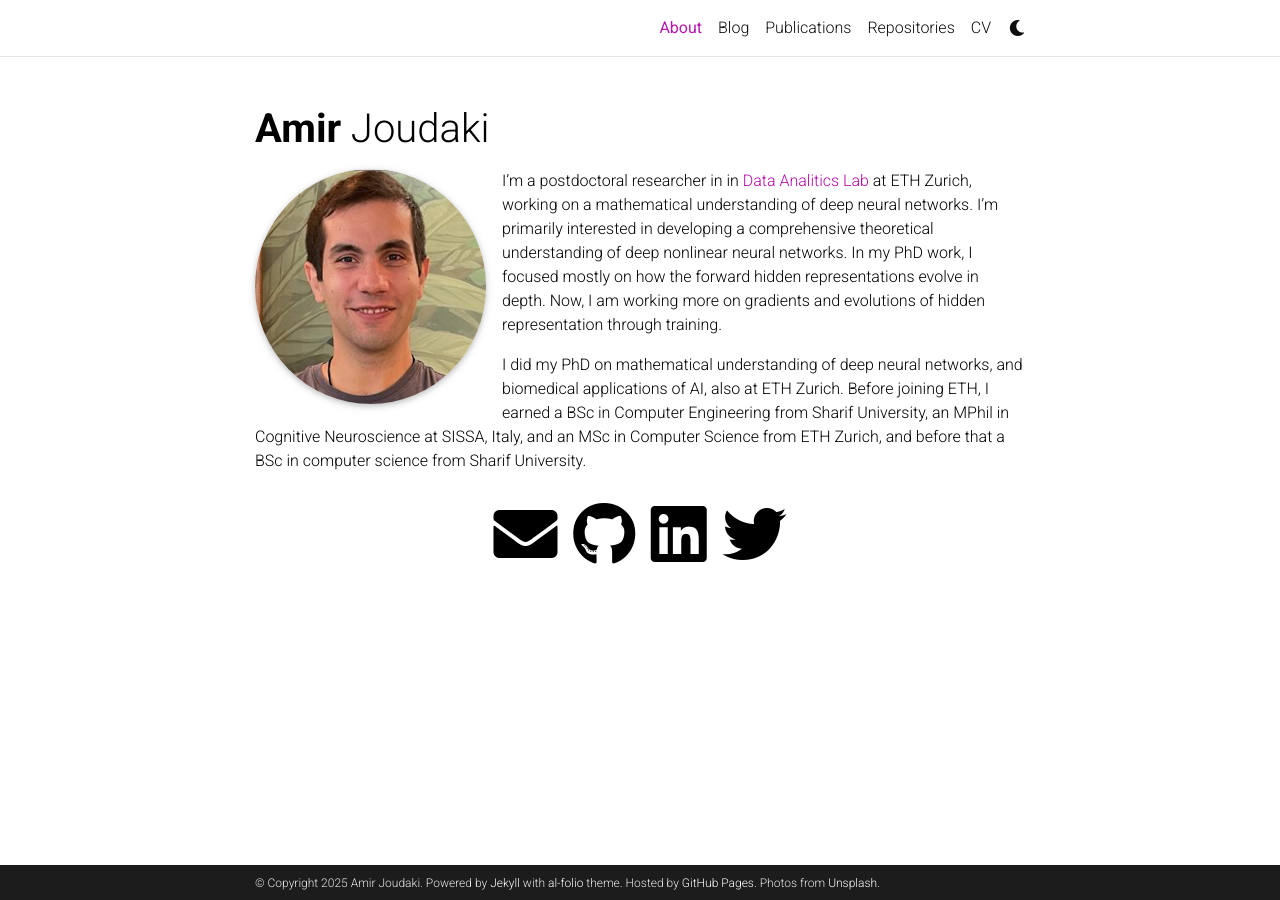
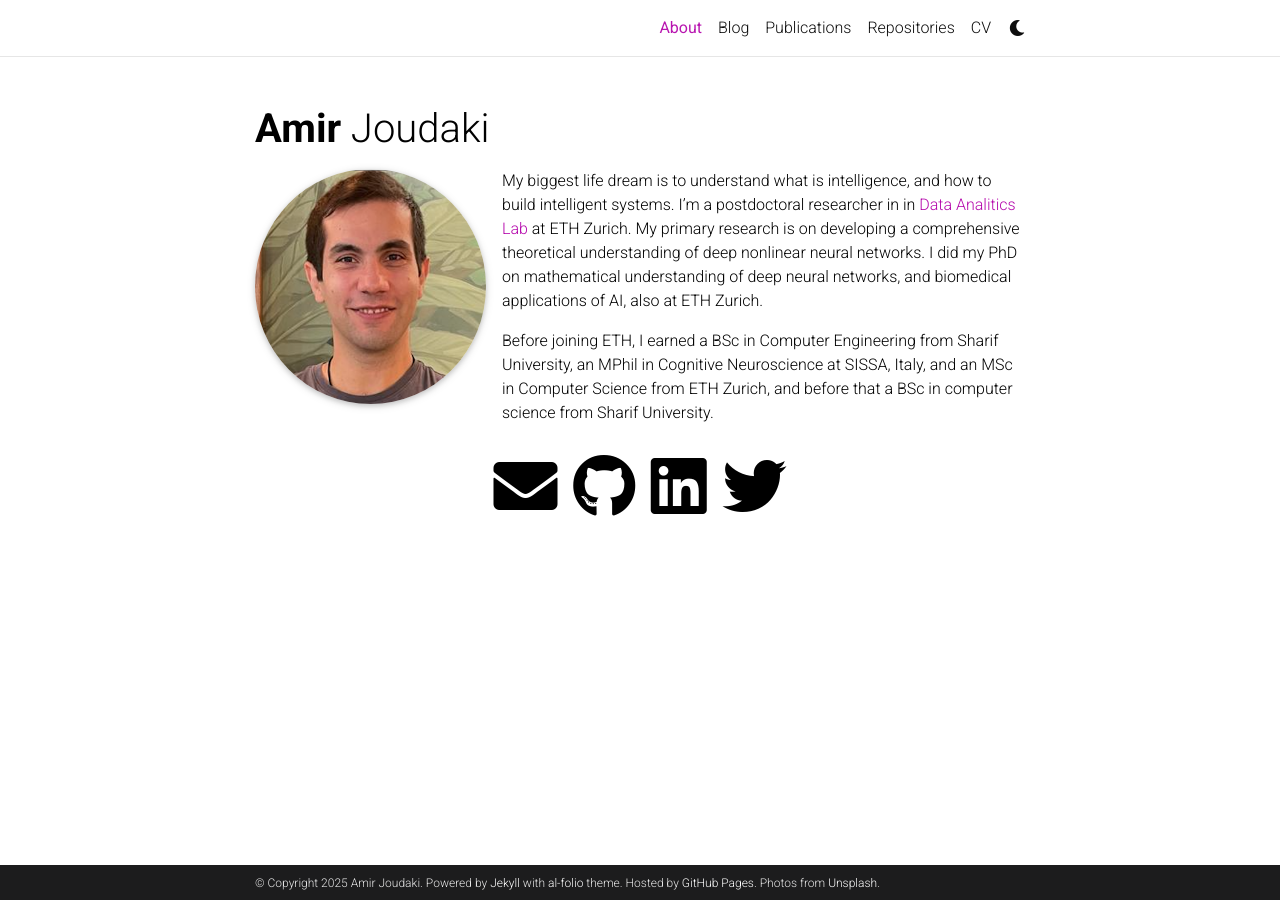
Before and after one commit to ajoudaki/ajoudaki.github.io, a Jekyll site: the page built from _pages/about.md, in a window 1280 px wide. Built offline with Jekyll 4.4.1, drawn with Linux system fonts in a browser that asks for light colours; full-size pictures stand in for the smaller copies a plugin makes; comment, search, counter and statistics services are not loaded; a style sheet for code colours, icons or effects is not loaded.

Commit message:
update to about

```diff
--- a/_pages/about.md
+++ b/_pages/about.md
@@ -15,6 +15,7 @@
 selected_papers: false # includes a list of papers marked as "selected={true}"
 social: true  # includes social icons at the bottom of the page
 ---
-I'm a postdoctoral researcher in in [Data Analitics Lab](https://da.inf.ethz.ch/) at ETH Zurich, working on a mathematical understanding of deep  neural networks. I'm primarily interested in developing a comprehensive theoretical understanding of deep nonlinear neural networks. In my PhD work, I focused mostly on how the forward hidden representations evolve in depth. Now, I am working more on gradients and evolutions of hidden representation through training.
+My biggest life dream is to understand what is intelligence, and how to build intelligent systems.
+I'm a postdoctoral researcher in in [Data Analitics Lab](https://da.inf.ethz.ch/) at ETH Zurich. My primary research is on developing a comprehensive theoretical understanding of deep nonlinear neural networks. I did my PhD on mathematical understanding of deep neural networks, and biomedical applications of AI, also at ETH Zurich.
 
-I did my PhD on mathematical understanding of deep neural networks, and biomedical applications of AI, also at ETH Zurich. Before joining ETH, I earned a BSc in Computer Engineering from Sharif University, an MPhil in Cognitive Neuroscience at SISSA, Italy, and an MSc in Computer Science from ETH Zurich, and before that a BSc in computer science from Sharif University.
+Before joining ETH, I earned a BSc in Computer Engineering from Sharif University, an MPhil in Cognitive Neuroscience at SISSA, Italy, and an MSc in Computer Science from ETH Zurich, and before that a BSc in computer science from Sharif University.
```
